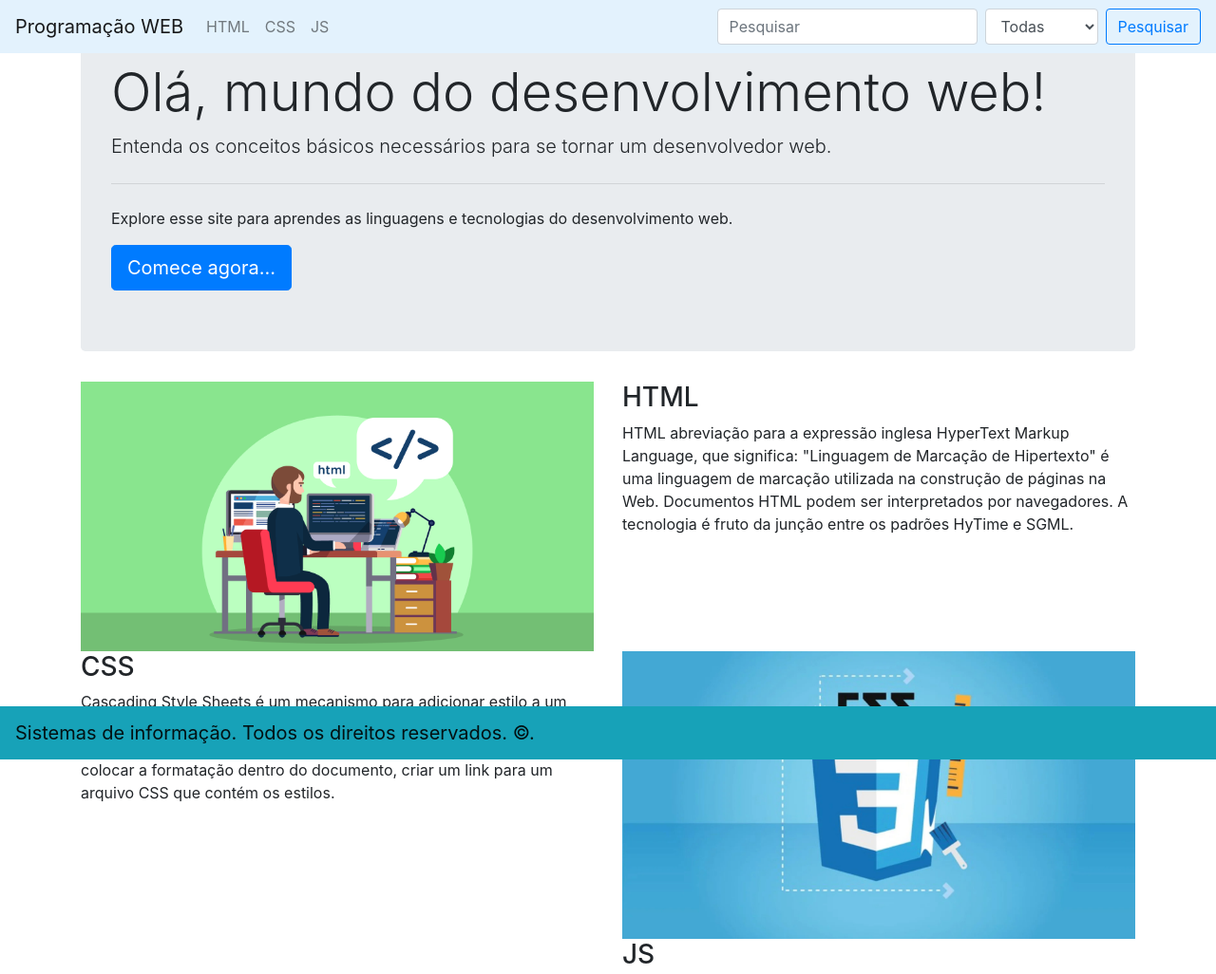
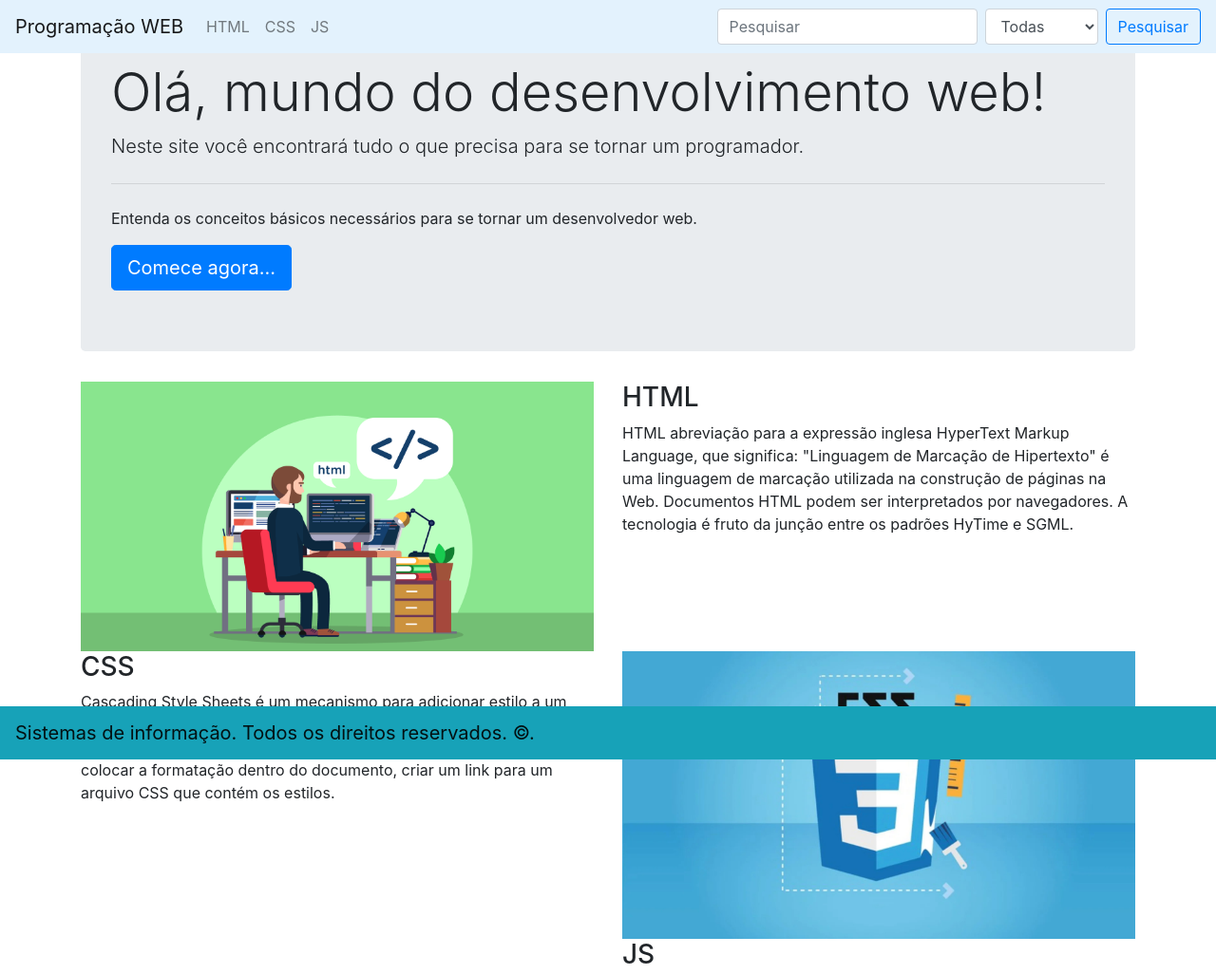
Before and after one commit to carlosgiongo/search-unoesc, a plain HTML site: page index.html in a window 1280 px wide. Shown: the top 1026 px of the page at 95% size. Drawn offline with nearby package versions, Linux system fonts and the light colour scheme.

Commit message:
Update index.html

```diff
--- a/index.html
+++ b/index.html
@@ -78,12 +78,11 @@
       <div class="jumbotron">
         <h1 class="display-4">Olá, mundo do desenvolvimento web!</h1>
         <p class="lead">
-          Entenda os conceitos básicos necessários para se tornar um desenvolvedor web.
+          Neste site você encontrará tudo o que precisa para se tornar um programador.
         </p>
         <hr class="my-4" />
         <p>
-          Explore esse site para aprendes as linguagens e tecnologias do
-          desenvolvimento web.
+          Entenda os conceitos básicos necessários para se tornar um desenvolvedor web.
         </p>
         <a class="btn btn-primary btn-lg" href="#" role="button"
           >Comece agora...</a
```
